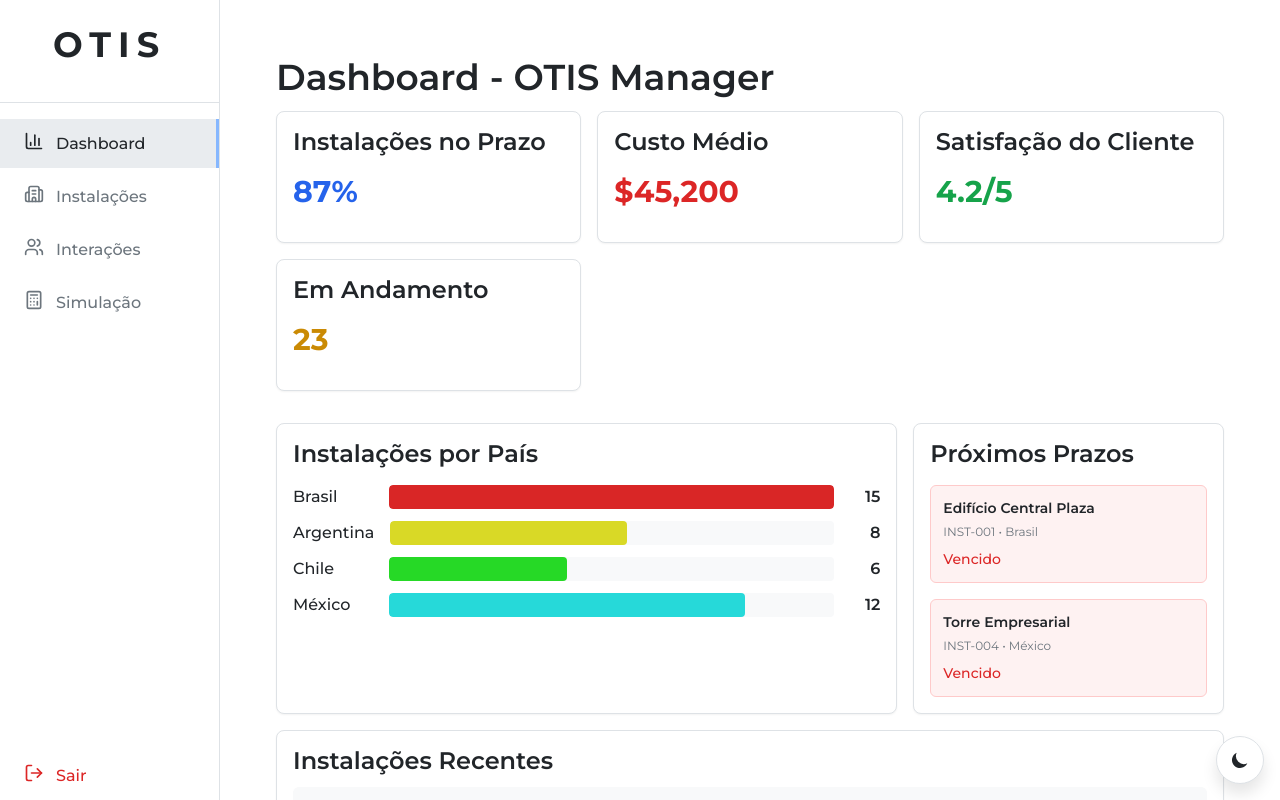
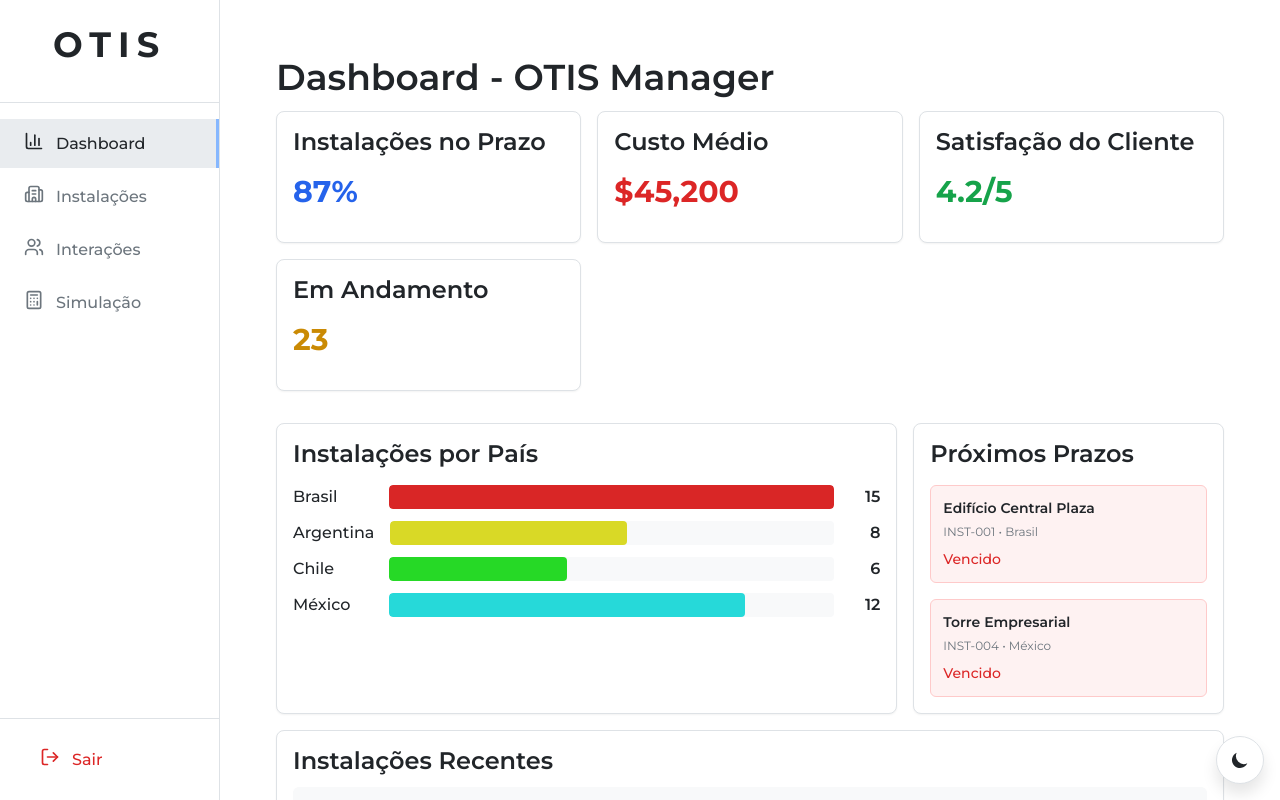
Before and after one commit to LuizFelipeRodriguesM/otis-manager, a React (Vite) app: page / in a window 1280 px wide. Both pictures are taken after typing "name@example.com", "Sample123" into the empty fields and a click on the button "Entrar". Shown: the top 800 px of the page. Built offline with nearby package versions, Linux system fonts and the light colour scheme.

Commit message:
refactor: adjust LeftBar styles by removing flex property and renaming logout class for improved layout consistency

```diff
--- a/src/globals.css
+++ b/src/globals.css
@@ -604,7 +604,6 @@
 }
 
 .leftbar-nav {
-  flex: 1;
   padding: var(--space-lg) 0;
 }
 
@@ -656,10 +655,10 @@
   flex: 1;
 }
 
-.leftbar-logout {
+.leftbar-logout-bottom {
+  padding: var(--space-lg);
+  border-top: 1px solid var(--border-primary);
   margin-top: auto;
-  padding-top: var(--space-lg);
-  border-top: 1px solid var(--border-primary);
 }
 
 .logout-btn {
```
